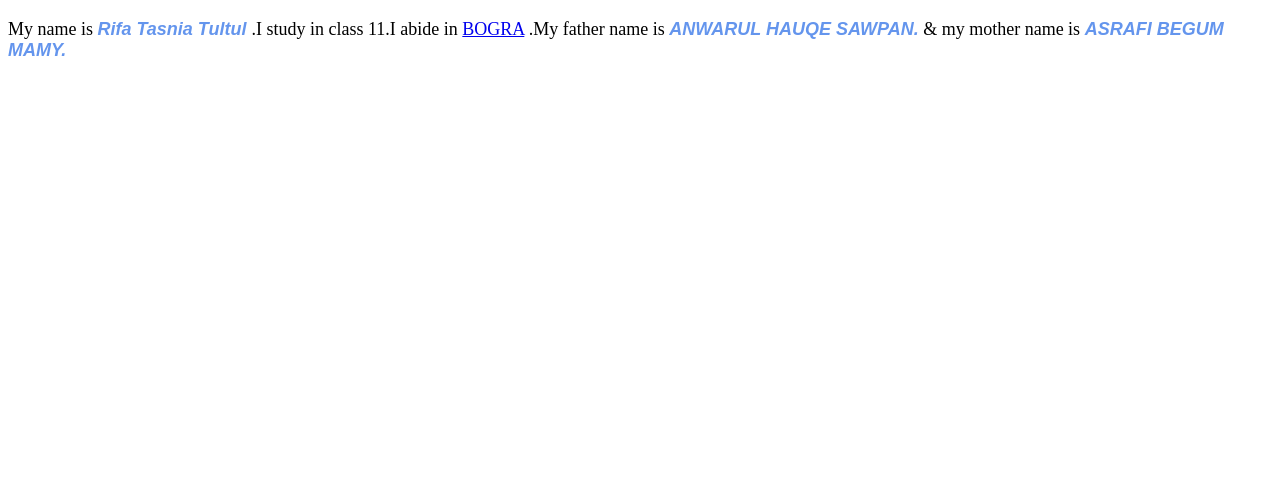
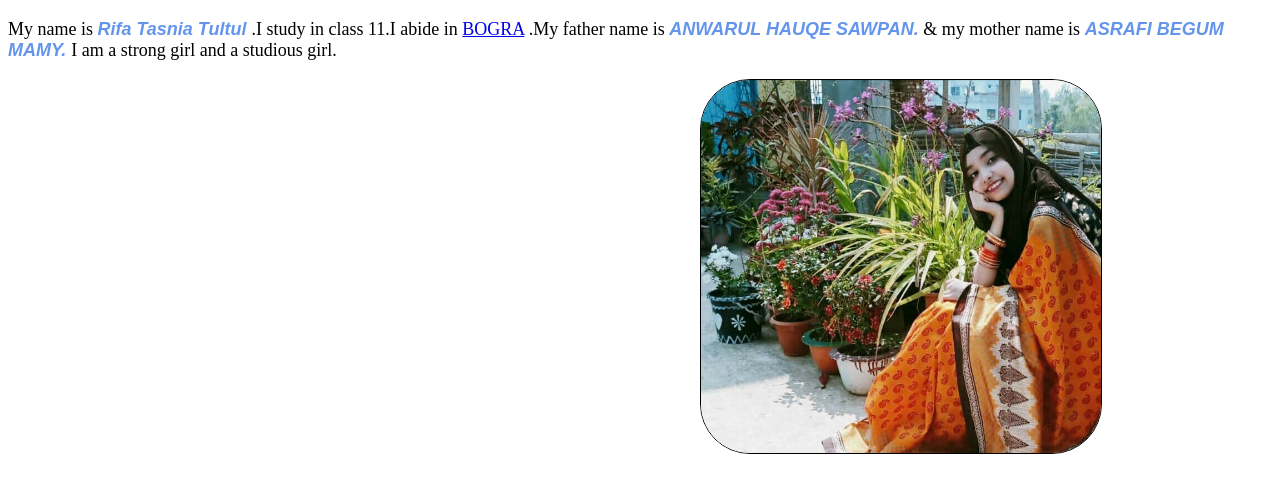
Before and after one commit to tasniatultul/my-bio-WEB, a plain HTML site: page index.html in a window 1280 px wide. Shown: the part 124-616 px from the top of the page. Drawn offline with Linux system fonts and the light colour scheme.

Commit message:
adding css

```diff
--- a/index.html
+++ b/index.html
@@ -27,7 +27,14 @@
  p{
      font-size: large;
  }
+.pic{
+    width: 400px;
+    position:absolute;
+    left:700px ;
 
+   border:1px solid ;
+    border-radius: 50px;
+}
 
 </style>
 
@@ -39,7 +46,8 @@
 
 <body>
    <h1 id="salam">Assalamuolaikum.Welcome to my Website.</h1>
-<p class="me">My name is <B class="names">Rifa Tasnia Tultul </B>  .I study in class 11.I abide in <a href="https://en.wikipedia.org/wiki/Bogra_District">BOGRA</a> .My father name is <b class="names">ANWARUL HAUQE SAWPAN.</b> & my mother name is <b class="names">ASRAFI BEGUM MAMY. </b>  </p>
+<p class="me">My name is <B class="names">Rifa Tasnia Tultul </B>  .I study in class 11.I abide in <a href="https://en.wikipedia.org/wiki/Bogra_District">BOGRA</a> .My father name is <b class="names">ANWARUL HAUQE SAWPAN.</b> & my mother name is <b class="names">ASRAFI BEGUM MAMY. </b>I am a strong girl and a studious girl.  </p>
+<img class="pic" src="photo my.jpg" alt="">
 
 
 </body>
```
Also changed, not shown: photo my.jpg (added).
